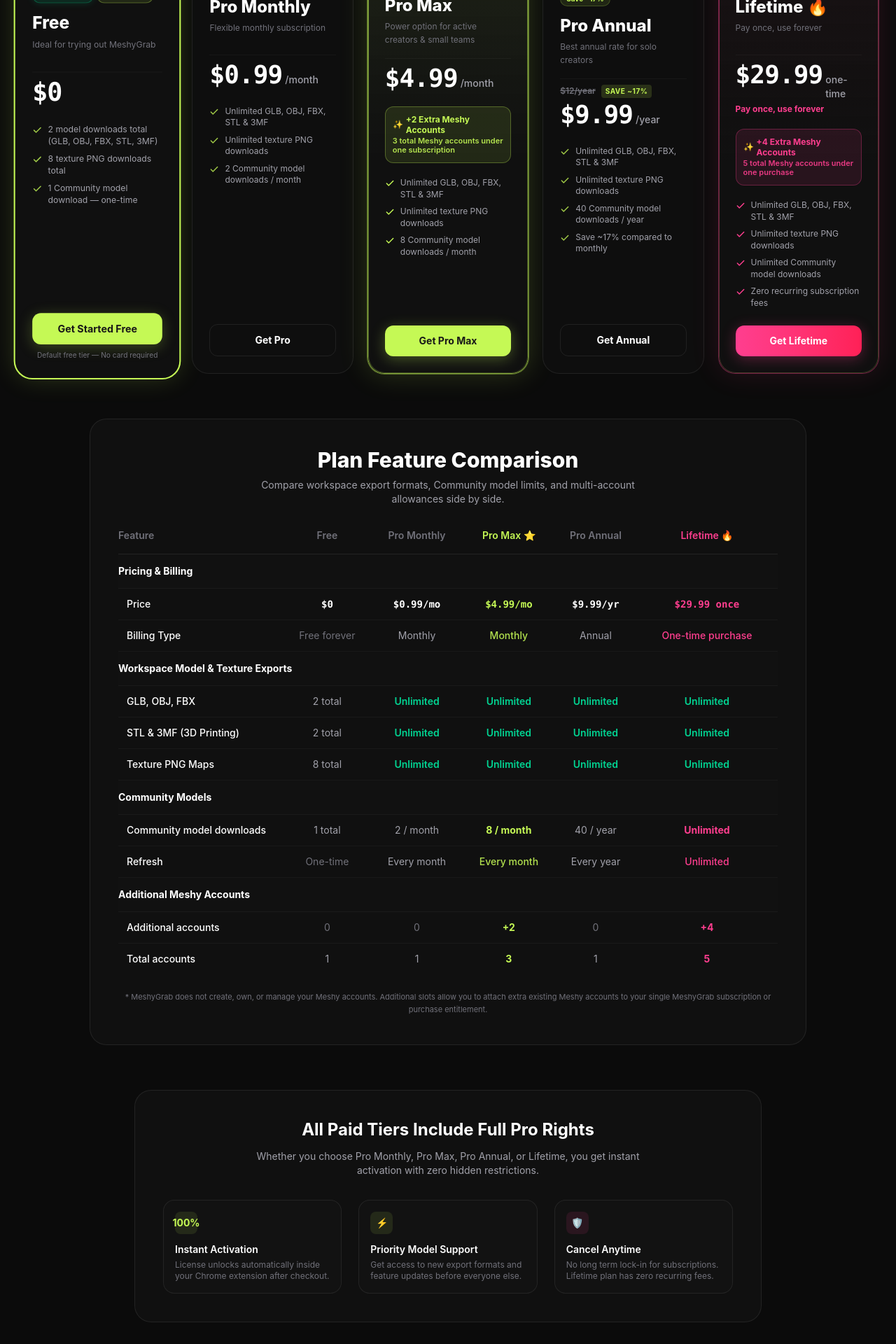
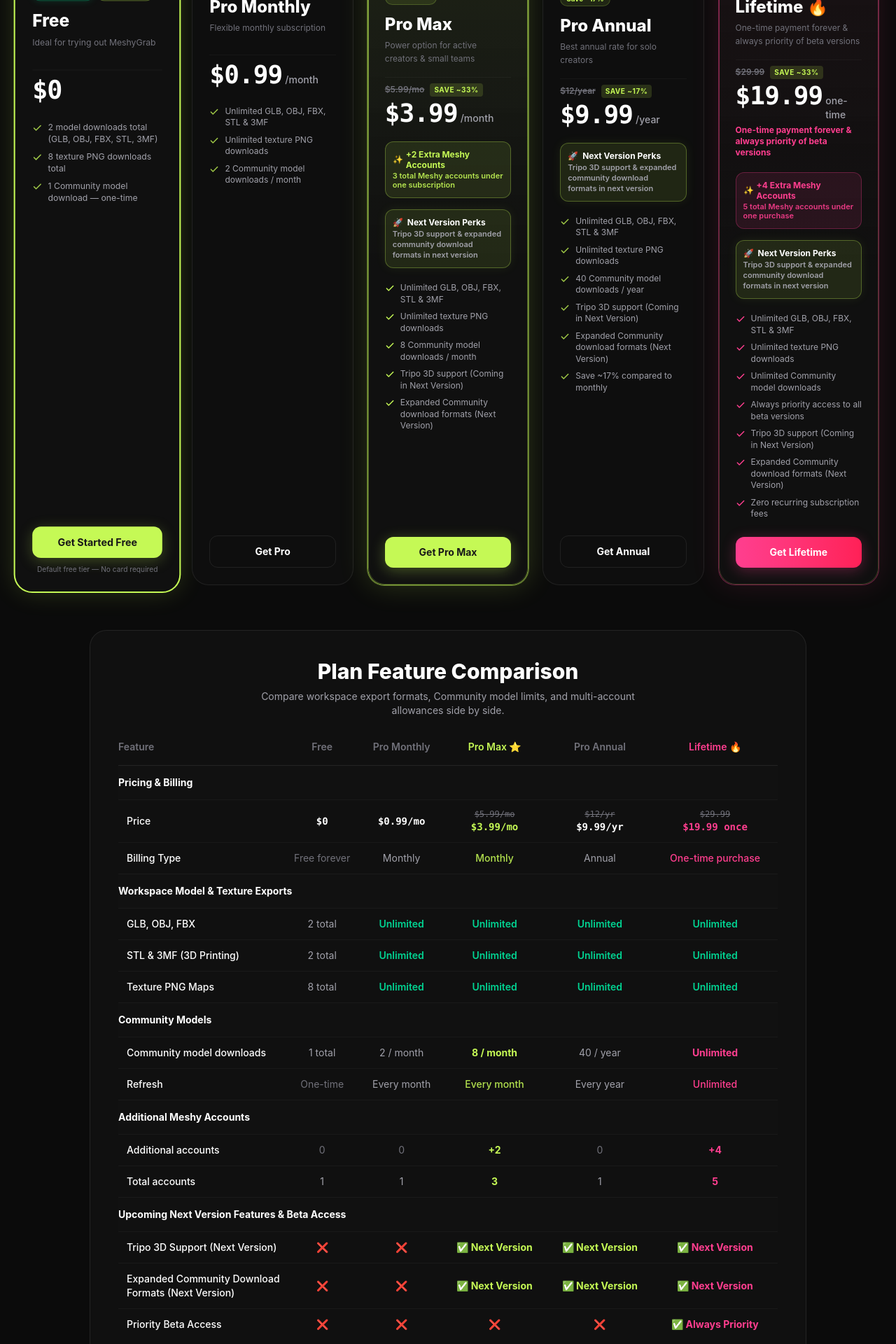
Before and after one commit to UsmanDevCraft/meshy-grab-landing-page, a Next.js app: page /plans in a window 1280 px wide. Shown: the part 800-2720 px from the top of the page at 70% size. Built offline with nearby package versions, Linux system fonts and the light colour scheme.

Commit message:
feat: update plans and pricing.

```diff
--- a/app/plans/page.tsx
+++ b/app/plans/page.tsx
@@ -7,11 +7,11 @@
 export const metadata: Metadata = {
   title: "Plans & Pricing — MeshyGrab",
   description:
-    "Explore MeshyGrab pricing plans. Start free or upgrade to Pro, Pro Max ($4.99/mo), Pro Annual, or Lifetime for unlimited 3D exports, Community model allowances, and multi-account access.",
+    "Explore MeshyGrab pricing plans. Start free or upgrade to Pro, Pro Max ($3.99/mo), Pro Annual, or Lifetime ($19.99) for unlimited 3D exports, Community model allowances, and multi-account access.",
   openGraph: {
     title: "Plans & Pricing — MeshyGrab",
     description:
-      "Explore MeshyGrab pricing plans. Start free or upgrade to Pro, Pro Max ($4.99/mo), Pro Annual, or Lifetime for unlimited 3D exports, Community model allowances, and multi-account access.",
+      "Explore MeshyGrab pricing plans. Start free or upgrade to Pro, Pro Max ($3.99/mo), Pro Annual, or Lifetime ($19.99) for unlimited 3D exports, Community model allowances, and multi-account access.",
   },
 };
 
--- a/package.json
+++ b/package.json
@@ -1,6 +1,6 @@
 {
   "name": "meshygrab-landing",
-  "version": "3.1.0",
+  "version": "3.1.4",
   "private": true,
   "scripts": {
     "dev": "next dev",
--- a/src/components/sections/PlansContent.tsx
+++ b/src/components/sections/PlansContent.tsx
@@ -283,7 +283,7 @@
           <span className="w-2 h-2 rounded-full bg-lime" />
           <span>
             Pro Max:{" "}
-            <strong className="text-lime font-bold">$4.99/mo ⭐</strong>
+            <strong className="text-lime font-bold">$3.99/mo ⭐</strong>
           </span>
         </div>
         <span className="text-text-muted font-bold hidden sm:inline">
@@ -301,7 +301,7 @@
         <div className="flex items-center gap-1.5 text-text-secondary">
           <span className="w-2 h-2 rounded-full bg-pink" />
           <span>
-            Lifetime: <strong className="text-pink">$29.99 once</strong>
+            Lifetime: <strong className="text-pink">$19.99 once</strong>
           </span>
         </div>
       </div>
@@ -453,7 +453,8 @@
 
                   {plan.id === "lifetime" && (
                     <p className="text-xs font-bold text-pink mt-1">
-                      Pay once, use forever
+                      One-time payment forever & always priority of beta
+                      versions
                     </p>
                   )}
                 </div>
@@ -479,6 +480,20 @@
                         (plan.id === "pro-max"
                           ? "3 total Meshy accounts under one subscription"
                           : "5 total Meshy accounts under one purchase")}
+                    </div>
+                  </div>
+                )}
+
+                {/* Upcoming Next Version Perks Callout (Pro Max, Annual & Lifetime only) */}
+                {plan.hasUpcomingPerks && (
+                  <div className="mb-4 p-2.5 rounded-xl border border-lime/30 bg-lime/10 text-xs font-semibold leading-tight text-lime shadow-[0_0_15px_rgba(197,249,85,0.08)]">
+                    <div className="font-bold mb-0.5 flex items-center gap-1.5 text-text-primary">
+                      <span>🚀</span>
+                      <span>Next Version Perks</span>
+                    </div>
+                    <div className="text-[11px] text-text-secondary leading-snug">
+                      Tripo 3D support & expanded community download formats in
+                      next version
                     </div>
                   </div>
                 )}
@@ -622,13 +637,22 @@
                   $0.99/mo
                 </td>
                 <td className="py-3 text-center text-lime font-mono font-bold">
-                  $4.99/mo
+                  <span className="line-through text-text-muted text-xs block font-normal">
+                    $5.99/mo
+                  </span>
+                  $3.99/mo
                 </td>
                 <td className="py-3 text-center text-text-primary font-mono font-semibold">
+                  <span className="line-through text-text-muted text-xs block font-normal">
+                    $12/yr
+                  </span>
                   $9.99/yr
                 </td>
                 <td className="py-3 text-center text-pink font-mono font-bold">
-                  $29.99 once
+                  <span className="line-through text-text-muted text-xs block font-normal">
+                    $29.99
+                  </span>
+                  $19.99 once
                 </td>
               </tr>
               <tr>
@@ -770,6 +794,57 @@
                 <td className="py-3 text-center">1</td>
                 <td className="py-3 text-center font-bold text-pink">5</td>
               </tr>
+
+              {/* Category: Upcoming Next Version Features */}
+              <tr className="bg-bg-elevated/30">
+                <td className="py-3.5 font-bold text-text-primary" colSpan={6}>
+                  Upcoming Next Version Features & Beta Access
+                </td>
+              </tr>
+              <tr>
+                <td className="py-3 font-medium text-text-primary pl-3">
+                  Tripo 3D Support (Next Version)
+                </td>
+                <td className="py-3 text-center text-text-muted">❌</td>
+                <td className="py-3 text-center text-text-muted">❌</td>
+                <td className="py-3 text-center font-bold text-lime">
+                  ✅ Next Version
+                </td>
+                <td className="py-3 text-center font-bold text-lime">
+                  ✅ Next Version
+                </td>
+                <td className="py-3 text-center font-bold text-pink">
+                  ✅ Next Version
+                </td>
+              </tr>
+              <tr>
+                <td className="py-3 font-medium text-text-primary pl-3">
+                  Expanded Community Download Formats (Next Version)
+                </td>
+                <td className="py-3 text-center text-text-muted">❌</td>
+                <td className="py-3 text-center text-text-muted">❌</td>
+                <td className="py-3 text-center font-bold text-lime">
+                  ✅ Next Version
+                </td>
+                <td className="py-3 text-center font-bold text-lime">
+                  ✅ Next Version
+                </td>
+                <td className="py-3 text-center font-bold text-pink">
+                  ✅ Next Version
+                </td>
+              </tr>
+              <tr>
+                <td className="py-3 font-medium text-text-primary pl-3">
+                  Priority Beta Access
+                </td>
+                <td className="py-3 text-center text-text-muted">❌</td>
+                <td className="py-3 text-center text-text-muted">❌</td>
+                <td className="py-3 text-center text-text-muted">❌</td>
+                <td className="py-3 text-center text-text-muted">❌</td>
+                <td className="py-3 text-center font-bold text-pink">
+                  ✅ Always Priority
+                </td>
+              </tr>
             </tbody>
           </table>
         </div>
--- a/src/constants/constants.ts
+++ b/src/constants/constants.ts
@@ -187,19 +187,24 @@
     id: "pro-max",
     planKey: "pro_max_monthly",
     name: "Pro Max",
-    badge: "Recommended ⚡",
-    price: "$4.99",
+    badge: "Users' Favourite ⭐",
+    price: "$3.99",
     period: "/month",
+    originalPrice: "$5.99/mo",
+    savings: "Save ~33%",
     subtitle: "Power option for active creators & small teams",
     communityAllowance: "8 / month",
     communityReset: "Every month",
     accountsTotal: 3,
     accountsAdditional: 2,
     accountsBenefit: "3 total Meshy accounts under one subscription",
+    hasUpcomingPerks: true,
     features: [
       "Unlimited GLB, OBJ, FBX, STL & 3MF",
       "Unlimited texture PNG downloads",
       "8 Community model downloads / month",
+      "Tripo 3D support (Coming in Next Version)",
+      "Expanded Community download formats (Next Version)",
     ],
     cta: "Get Pro Max",
     href: "/checkout?plan=pro_max_monthly",
@@ -220,10 +225,13 @@
     communityReset: "Every year",
     accountsTotal: 1,
     accountsAdditional: 0,
+    hasUpcomingPerks: true,
     features: [
       "Unlimited GLB, OBJ, FBX, STL & 3MF",
       "Unlimited texture PNG downloads",
       "40 Community model downloads / year",
+      "Tripo 3D support (Coming in Next Version)",
+      "Expanded Community download formats (Next Version)",
       "Save ~17% compared to monthly",
     ],
     cta: "Get Annual",
@@ -234,18 +242,24 @@
     planKey: "lifetime",
     name: "Lifetime 🔥",
     badge: "Lifetime 🔥",
-    price: "$29.99",
+    price: "$19.99",
     period: "one-time",
-    subtitle: "Pay once, use forever",
+    originalPrice: "$29.99",
+    savings: "Save ~33%",
+    subtitle: "One-time payment forever & always priority of beta versions",
     communityAllowance: "Unlimited",
     communityReset: "Unlimited",
     accountsTotal: 5,
     accountsAdditional: 4,
     accountsBenefit: "5 total Meshy accounts under one purchase",
+    hasUpcomingPerks: true,
     features: [
       "Unlimited GLB, OBJ, FBX, STL & 3MF",
       "Unlimited texture PNG downloads",
       "Unlimited Community model downloads",
+      "Always priority access to all beta versions",
+      "Tripo 3D support (Coming in Next Version)",
+      "Expanded Community download formats (Next Version)",
       "Zero recurring subscription fees",
     ],
     cta: "Get Lifetime",
--- a/src/types/types.ts
+++ b/src/types/types.ts
@@ -31,6 +31,7 @@
   accountsTotal: number;
   accountsAdditional: number;
   accountsBenefit?: string;
+  hasUpcomingPerks?: boolean;
   features: string[];
   cta: string;
   href: string;
```
Also changed, not shown: 1 other file (tests, documents, lock files or other folders).
